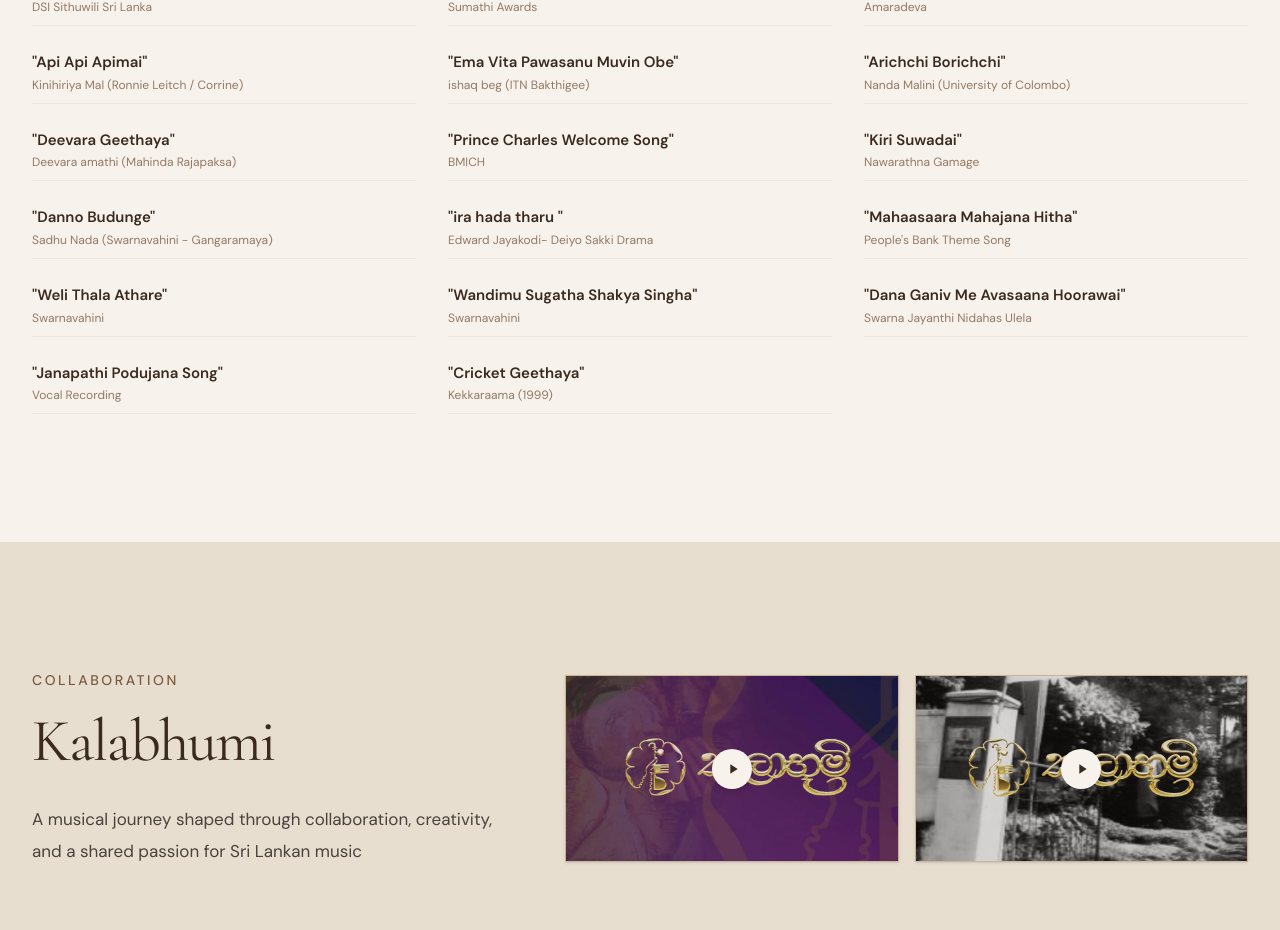
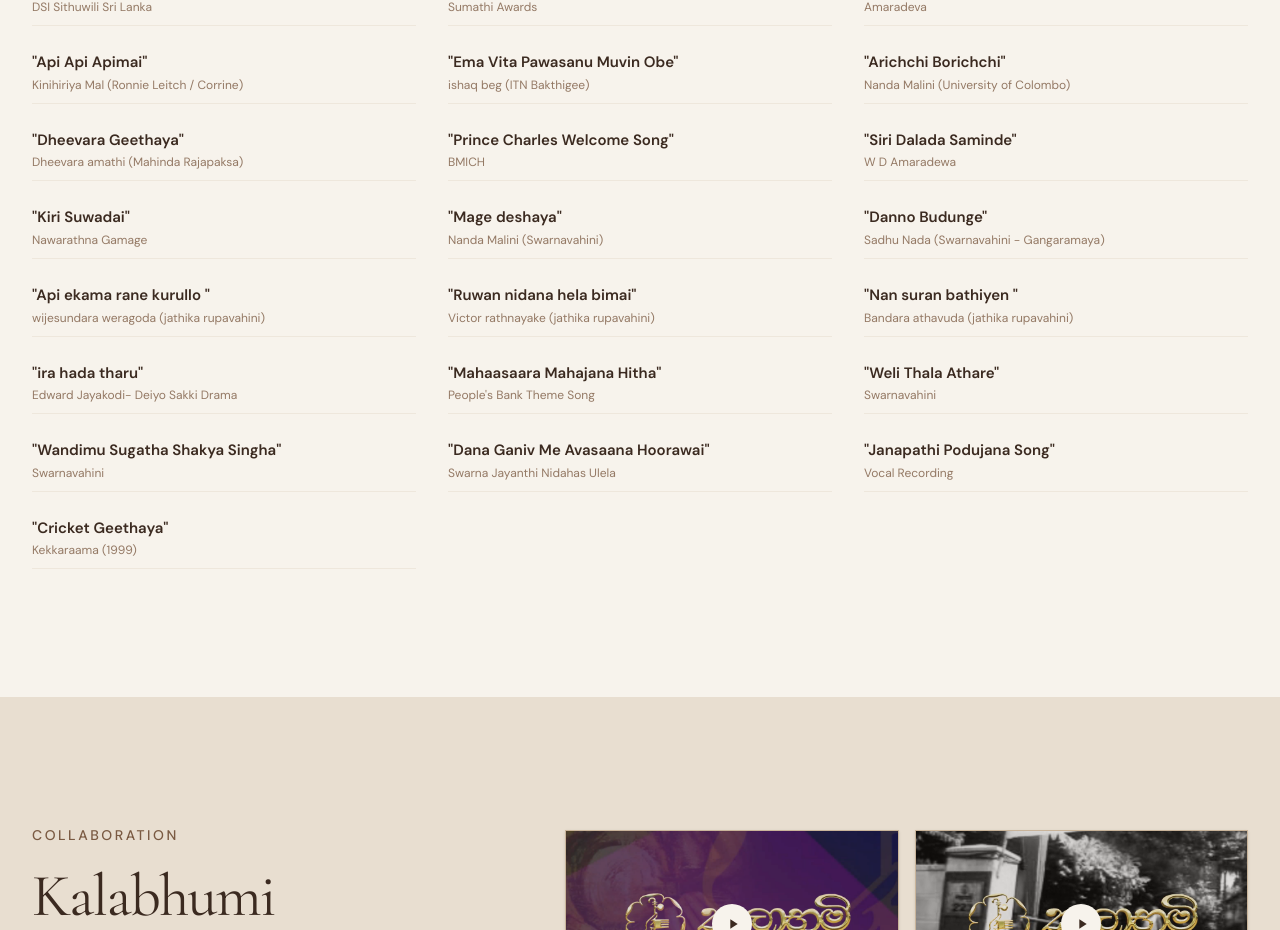
Before and after one commit to MPcooray/Waruna-Sanjeewa-portfolio, a Next.js app: page /music in a window 1280 px wide. Shown: the part 2136-3066 px from the top of the page. Built offline with nearby package versions, Linux system fonts and the light colour scheme; no server answers.

Commit message:
Update Chorus Contributions Section

```diff
--- a/src/data/site.ts
+++ b/src/data/site.ts
@@ -425,23 +425,43 @@ export const otherChorusSongs = [
     source: { en: "Nanda Malini (University of Colombo)", si: "නන්දා මාලිනී (කොළඹ විශ්වවිද්‍යාලය)" },
   },
   {
-    title: { en: "Deevara Geethaya", si: "දීවර ගීතය" },
-    source: { en: "Deevara amathi (Mahinda Rajapaksa)", si: "දීවර ඇමති (මහින්ද රාජපක්ෂ)" },
+    title: { en: "Dheevara Geethaya", si: "ධීවර ගීතය" },
+    source: { en: "Dheevara amathi (Mahinda Rajapaksa)", si: "ධීවර ඇමති (මහින්ද රාජපක්ෂ)" },
   },
   {
     title: { en: "Prince Charles Welcome Song", si: "චාල්ස් කුමාරයා පිළිගැනීමේ ගීතය" },
     source: { en: "BMICH", si: "බණ්ඩාරනායක සම්මන්ත්‍රණ ශාලාව" },
   },
   {
+    title: { en: "Siri Dalada Saminde", si: "සිරි දළදා සමින්දේ" },
+    source: { en: "W D Amaradewa", si: "ඩබ්. ඩී. අමරදේව" },
+  },
+  {
     title: { en: "Kiri Suwadai", si: "කිරි සුවඳයි" },
     source: { en: "Nawarathna Gamage", si: "නවරත්න ගම්මෙ" },
+  },
+  {
+    title: { en: "Mage deshaya", si: "මගේ දේශය" },
+    source: { en: "Nanda Malini (Swarnavahini)", si: "නන්දා මාලිනී (ස්වර්ණවාහිනී)" },
   },
   {
     title: { en: "Danno Budunge", si: "දන්නෝ බුදුන්ගේ" },
     source: { en: "Sadhu Nada (Swarnavahini - Gangaramaya)", si: "සාධු නාද (ස්වර්ණවාහිනී - ගංගාරාමය)" },
   },
   {
-    title: { en: "ira hada tharu ", si: "ඉර හඳ තරු" },
+    title: { en: "Api ekama rane kurullo ", si: "අපි එකම රෑනේ කුරුල්ලෝ" },
+    source: { en: "wijesundara weragoda (jathika rupavahini)", si: "විජේසුන්දර වේරගොඩ (ජාතික රූපවාහිනිය)" },
+  },
+  {
+    title: { en: "Ruwan nidana hela bimai", si: "රුවන් නිධාන හෙළ බිමයි" },
+    source: { en: "Victor rathnayake (jathika rupavahini)", si: "වික්ටර් රත්නායක (ජාතික රූපවාහිනිය)" },
+  },
+  {
+    title: { en: "Nan suran bathiyen ", si: "නන් සුරන් බැතියෙන්" },
+    source: { en: "Bandara athavuda (jathika rupavahini)", si: "බණ්ඩාර අතාවුද (ජාතික රූපවාහිනිය)" },
+  },
+  {
+    title: { en: "ira hada tharu", si: "ඉර හඳ තරු" },
     source: { en: "Edward Jayakodi- Deiyo Sakki Drama", si: "එඩ්වඩ් ජයකොඩි- දෙයියෝ සක්කි නාට්‍ය" },
   },
   {
```
